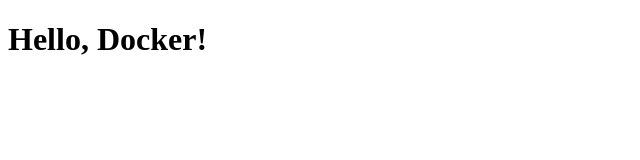
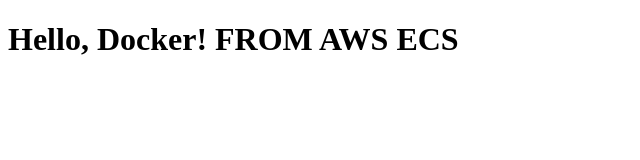
Before and after one commit to arjit547/ecs-new, a plain HTML site: page index.html in a window 1280 px wide. Shown: the whole page, without its empty margins (0-640 px from the left). Drawn offline with Linux system fonts and the light colour scheme.

Commit message:
Update index.html

```diff
--- a/index.html
+++ b/index.html
@@ -6,6 +6,6 @@
   <title>Docker</title>
 </head>
 <body>
-  <h1>Hello, Docker!</h1>
+  <h1>Hello, Docker! FROM AWS ECS</h1>
 </body>
 </html>
```
